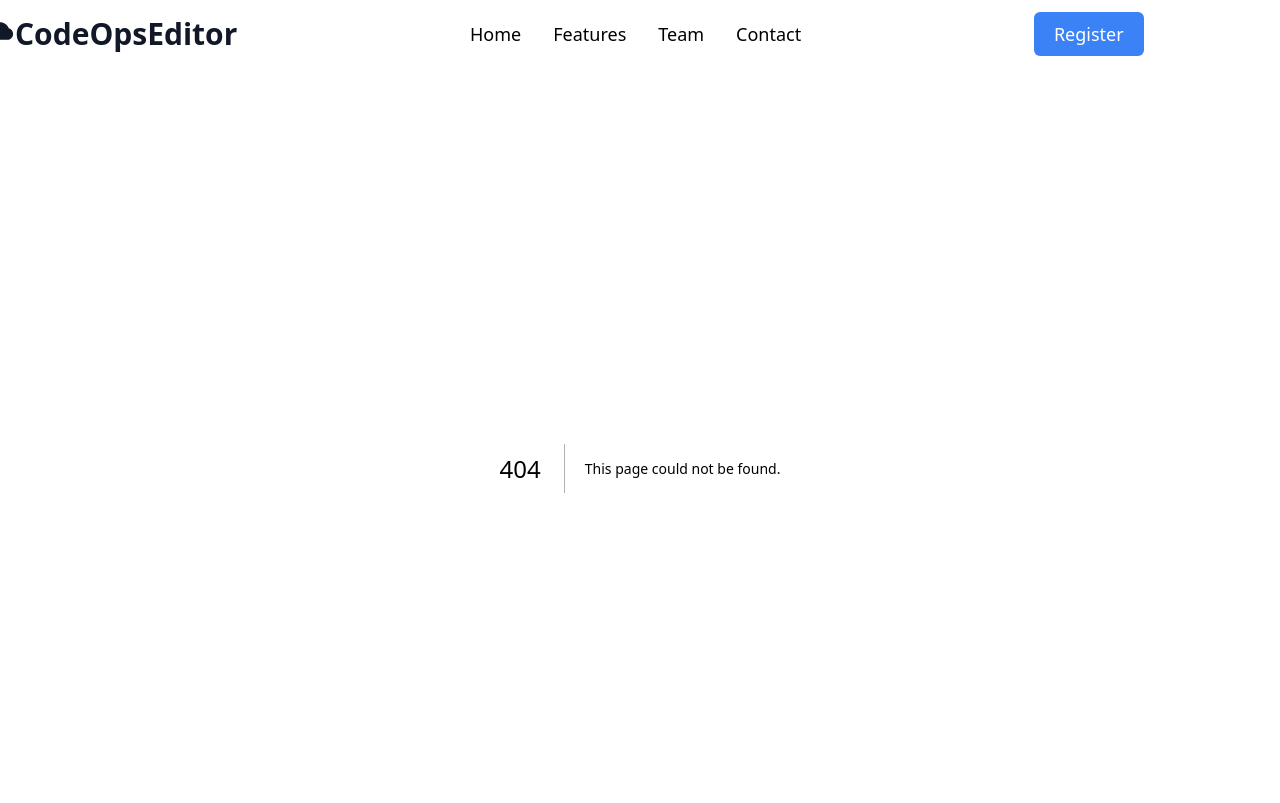
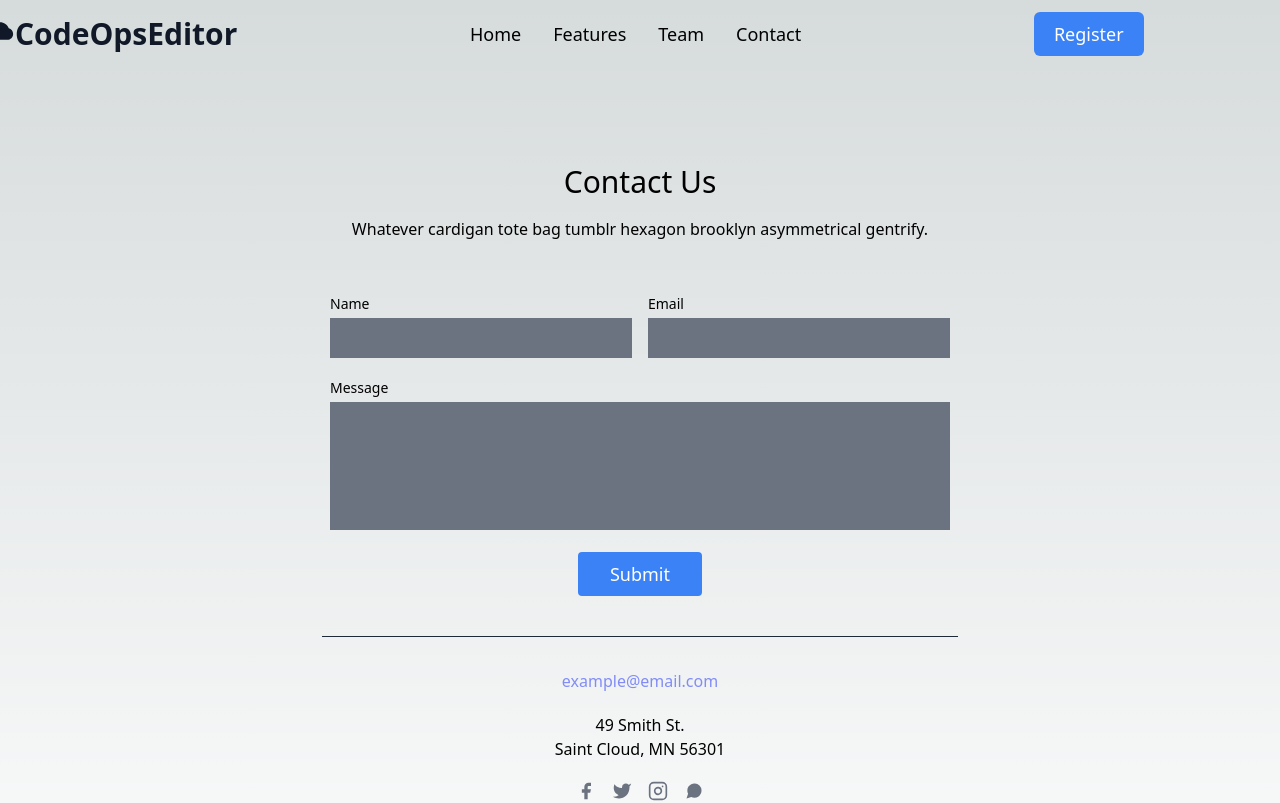
Before and after one commit to Susmita-Dey/CodeOpsEditor, a Next.js app in the folder code-editor/: page /contact in a window 1280 px wide. Before the commit this address had no page. Shown: the top 803 px of the page. Built offline with nearby package versions, Linux system fonts and the light colour scheme.

Commit message:
made initial landing page

```diff
--- /dev/null
+++ b/code-editor/components/Card.jsx
@@ -0,0 +1,18 @@
+import React from "react";
+import Image from "next/image";
+
+export default function Card({ imgSrc = 'https://images.unsplash.com/photo-1542909168-82c3e7fdca5c?ixlib=rb-4.0.3&ixid=MnwxMjA3fDB8MHxwaG90by1wYWdlfHx8fGVufDB8fHx8&auto=format&fit=crop&w=580&q=80', username = 'John', about = 'jjjjjjjj' }) {
+    return (
+        <>
+            <div className="container mx-auto px-5 py-3 rounded-lg">
+                <div className="flex flex-col gap-4 text-center shadow-md">
+                    <Image src={imgSrc} width={100} height={0} className="w-full h-full rounded-t-lg" alt="feature" />
+                    <div className="py-4">
+                        <p className="font-medium text-lg">{username}</p>
+                        <p className="font-medium text-base">{about}</p>
+                    </div>
+                </div>
+            </div>
+        </>
+    )
+}
--- /dev/null
+++ b/code-editor/components/ContactForm.jsx
@@ -0,0 +1,70 @@
+import React from "react";
+
+export default function ContactForm() {
+    return (
+        <>
+            <section class="body-font relative">
+                <div class="container px-5 py-24 mx-auto">
+                    <div class="flex flex-col text-center w-full mb-12">
+                        <h1 class="sm:text-3xl text-2xl font-medium title-font mb-4">Contact Us</h1>
+                        <p class="lg:w-2/3 mx-auto leading-relaxed text-base">Whatever cardigan tote bag tumblr hexagon brooklyn asymmetrical gentrify.</p>
+                    </div>
+                    <div class="lg:w-1/2 md:w-2/3 mx-auto">
+                        <div class="flex flex-wrap -m-2">
+                            <div class="p-2 w-1/2">
+                                <div class="relative">
+                                    <label for="name" class="leading-7 text-sm">Name</label>
+                                    <input type="text" id="name" name="name" class="w-full text-base outline-none py-1 px-3 leading-8 bg-gray-500" />
+                                </div>
+                            </div>
+                            <div class="p-2 w-1/2">
+                                <div class="relative">
+                                    <label for="email" class="leading-7 text-sm">Email</label>
+                                    <input type="email" id="email" name="email" class="w-full text-base outline-none py-1 px-3 leading-8 bg-gray-500" />
+                                </div>
+                            </div>
+                            <div class="p-2 w-full">
+                                <div class="relative">
+                                    <label for="message" class="leading-7 text-sm">Message</label>
+                                    <textarea id="message" name="message" class="w-full h-32 text-base outline-none py-1 px-3 resize-none leading-6 bg-gray-500"></textarea>
+                                </div>
+                            </div>
+                            <div class="p-2 w-full">
+                                <button class="flex mx-auto bg-blue-500 border-0 py-2 px-8 focus:outline-none hover:bg-blue-600 text-white rounded text-lg">Submit</button>
+                            </div>
+                            <div class="p-2 w-full pt-8 mt-8 border-t border-gray-800 text-center">
+                                <a class="text-indigo-400">example@email.com</a>
+                                <p class="leading-normal my-5">49 Smith St.
+                                    <br />Saint Cloud, MN 56301
+                                </p>
+                                <span class="inline-flex">
+                                    <a class="text-gray-500">
+                                        <svg fill="currentColor" stroke-linecap="round" stroke-linejoin="round" stroke-width="2" class="w-5 h-5" viewBox="0 0 24 24">
+                                            <path d="M18 2h-3a5 5 0 00-5 5v3H7v4h3v8h4v-8h3l1-4h-4V7a1 1 0 011-1h3z"></path>
+                                        </svg>
+                                    </a>
+                                    <a class="ml-4 text-gray-500">
+                                        <svg fill="currentColor" stroke-linecap="round" stroke-linejoin="round" stroke-width="2" class="w-5 h-5" viewBox="0 0 24 24">
+                                            <path d="M23 3a10.9 10.9 0 01-3.14 1.53 4.48 4.48 0 00-7.86 3v1A10.66 10.66 0 013 4s-4 9 5 13a11.64 11.64 0 01-7 2c9 5 20 0 20-11.5a4.5 4.5 0 00-.08-.83A7.72 7.72 0 0023 3z"></path>
+                                        </svg>
+                                    </a>
+                                    <a class="ml-4 text-gray-500">
+                                        <svg fill="none" stroke="currentColor" stroke-linecap="round" stroke-linejoin="round" stroke-width="2" class="w-5 h-5" viewBox="0 0 24 24">
+                                            <rect width="20" height="20" x="2" y="2" rx="5" ry="5"></rect>
+                                            <path d="M16 11.37A4 4 0 1112.63 8 4 4 0 0116 11.37zm1.5-4.87h.01"></path>
+                                        </svg>
+                                    </a>
+                                    <a class="ml-4 text-gray-500">
+                                        <svg fill="currentColor" stroke-linecap="round" stroke-linejoin="round" stroke-width="2" class="w-5 h-5" viewBox="0 0 24 24">
+                                            <path d="M21 11.5a8.38 8.38 0 01-.9 3.8 8.5 8.5 0 01-7.6 4.7 8.38 8.38 0 01-3.8-.9L3 21l1.9-5.7a8.38 8.38 0 01-.9-3.8 8.5 8.5 0 014.7-7.6 8.38 8.38 0 013.8-.9h.5a8.48 8.48 0 018 8v.5z"></path>
+                                        </svg>
+                                    </a>
+                                </span>
+                            </div>
+                        </div>
+                    </div>
+                </div>
+            </section>
+        </>
+    )
+}
--- a/code-editor/components/Features.jsx
+++ b/code-editor/components/Features.jsx
@@ -1,9 +1,17 @@
 import React from "react";
+import Card from "./Card";
+import SectionTitle from "./SectionTitle";
 
 export default function Features() {
     return (
-        <section className="container-mx-auto mb-4">
-            <h1>Hello World</h1>
+        <section className="container-mx-auto px-5 md:px-20 mb-4" id="features">
+            <SectionTitle title={'Features'} subtitle={'We go by the following features.'} />
+            <div className="flex md:flex-row flex-col justify-center items-center mt-4">
+                <Card imgSrc="https://images.unsplash.com/photo-1573621622238-f7ac6ac0429a?ixlib=rb-4.0.3&ixid=MnwxMjA3fDB8MHxwaG90by1wYWdlfHx8fGVufDB8fHx8&auto=format&fit=crop&w=387&q=80" username="Ideate" about="Code and execute" />
+                <Card imgSrc="https://images.unsplash.com/photo-1573621622238-f7ac6ac0429a?ixlib=rb-4.0.3&ixid=MnwxMjA3fDB8MHxwaG90by1wYWdlfHx8fGVufDB8fHx8&auto=format&fit=crop&w=387&q=80" username="Ideate" about="Code and execute" />
+                <Card imgSrc="https://images.unsplash.com/photo-1573621622238-f7ac6ac0429a?ixlib=rb-4.0.3&ixid=MnwxMjA3fDB8MHxwaG90by1wYWdlfHx8fGVufDB8fHx8&auto=format&fit=crop&w=387&q=80" username="Ideate" about="Code and execute" />
+                <Card imgSrc="https://images.unsplash.com/photo-1573621622238-f7ac6ac0429a?ixlib=rb-4.0.3&ixid=MnwxMjA3fDB8MHxwaG90by1wYWdlfHx8fGVufDB8fHx8&auto=format&fit=crop&w=387&q=80" username="Ideate" about="Code and execute" />
+            </div>
         </section>
     )
 }
--- a/code-editor/components/Team.jsx
+++ b/code-editor/components/Team.jsx
@@ -0,0 +1,17 @@
+import React from "react";
+import Card from "./Card";
+import SectionTitle from "./SectionTitle";
+
+export default function Team() {
+    return (
+        <section className="container-mx-auto px-5 md:px-20 mb-4 bg-blue-950 text-white" id="team">
+            <SectionTitle title={'Our Team'} subtitle={'The building blocks behind the project'} />
+            <div className="flex md:flex-row flex-col justify-center items-center mt-4">
+                <Card imgSrc="https://images.unsplash.com/photo-1542909168-82c3e7fdca5c?ixlib=rb-4.0.3&ixid=MnwxMjA3fDB8MHxwaG90by1wYWdlfHx8fGVufDB8fHx8&auto=format&fit=crop&w=580&q=80" username="John" about="Developer" />
+                <Card imgSrc="https://images.unsplash.com/photo-1542909168-82c3e7fdca5c?ixlib=rb-4.0.3&ixid=MnwxMjA3fDB8MHxwaG90by1wYWdlfHx8fGVufDB8fHx8&auto=format&fit=crop&w=580&q=80" username="John" about="Developer" />
+                <Card imgSrc="https://images.unsplash.com/photo-1542909168-82c3e7fdca5c?ixlib=rb-4.0.3&ixid=MnwxMjA3fDB8MHxwaG90by1wYWdlfHx8fGVufDB8fHx8&auto=format&fit=crop&w=580&q=80" username="John" about="Developer" />
+                <Card imgSrc="https://images.unsplash.com/photo-1542909168-82c3e7fdca5c?ixlib=rb-4.0.3&ixid=MnwxMjA3fDB8MHxwaG90by1wYWdlfHx8fGVufDB8fHx8&auto=format&fit=crop&w=580&q=80" username="John" about="Developer" />
+            </div>
+        </section>
+    )
+}
--- /dev/null
+++ b/code-editor/pages/contact.js
@@ -0,0 +1,18 @@
+import ContactForm from '@/components/ContactForm'
+import { Inter } from 'next/font/google'
+import Head from 'next/head'
+
+const inter = Inter({ subsets: ['latin'] })
+
+export default function Contact() {
+    return (
+        <>
+            <div>
+                <Head>
+                    <title>CodeOpsEditor | Contact Us</title>
+                </Head>
+                <ContactForm />
+            </div>
+        </>
+    )
+}
--- a/code-editor/pages/index.js
+++ b/code-editor/pages/index.js
@@ -1,5 +1,7 @@
 import FaqComponent from '@/components/FAQComponent'
+import Features from '@/components/Features'
 import HeroSection from '@/components/HeroSection'
+import Team from '@/components/Team'
 import { Inter } from 'next/font/google'
 import Head from 'next/head'
 
@@ -13,6 +15,8 @@
           <title>CodeOpsEditor | Online Free Code Editor for Cloud</title>
         </Head>
         <HeroSection />
+        <Features />
+        <Team />
         <FaqComponent />
       </div>
     </>
```
